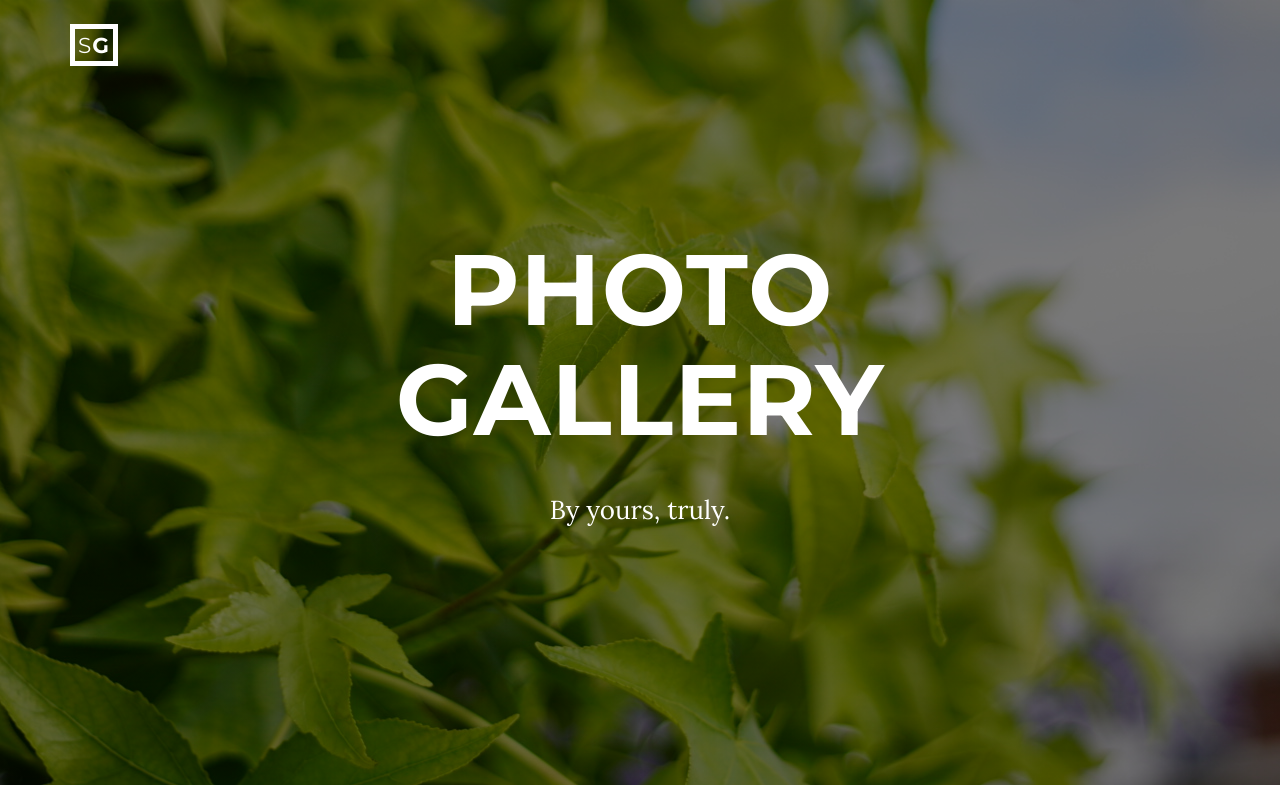
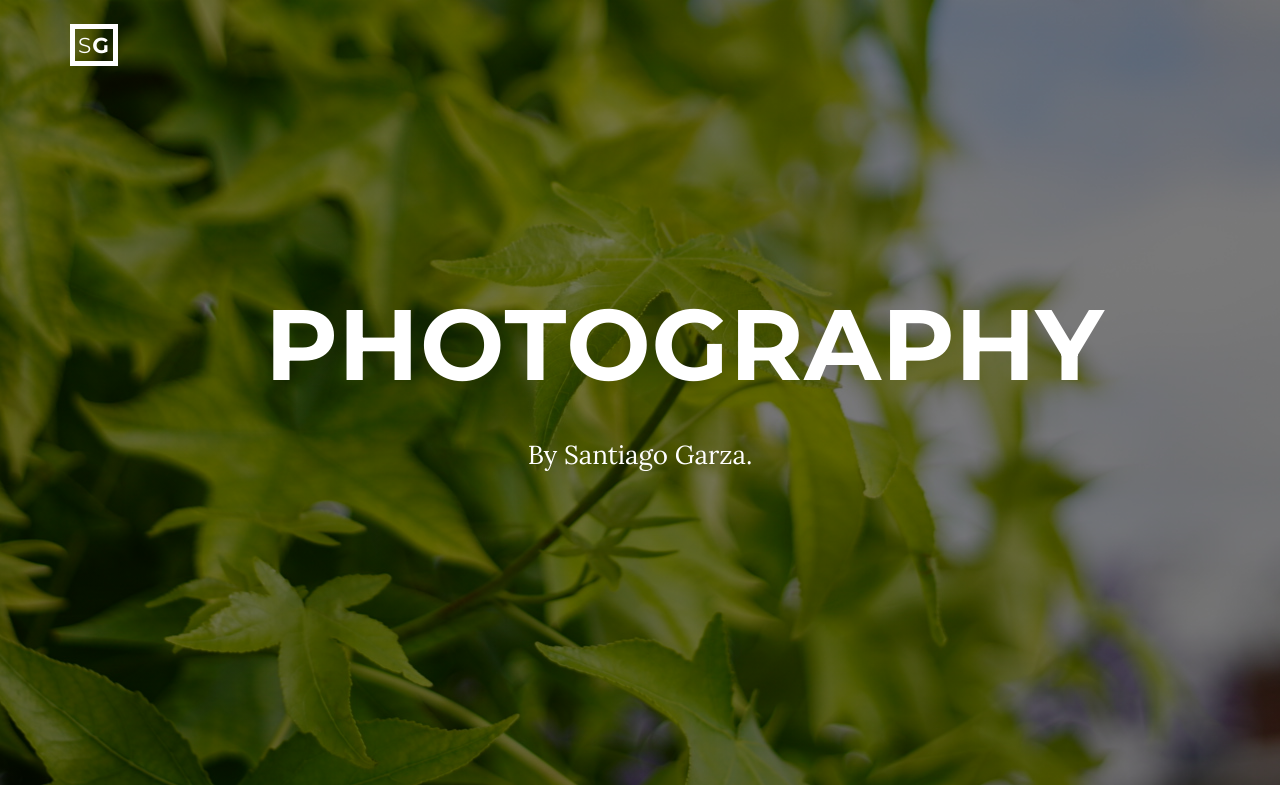
Before and after one commit to sfgarza/sfgarza.github.io, a website: page photos.html in a window 1280 px wide. Shown: the top 785 px of the page. Drawn offline with nearby package versions, Linux system fonts and the light colour scheme.

Commit message:
Small fixes

```diff
--- a/photos.html
+++ b/photos.html
@@ -52,8 +52,8 @@
             <div class="container">
                 <div class="row">
                     <div class="col-md-8 col-md-offset-2">
-                        <h1 class="brand-heading">Photo Gallery</h1>
-                        <p class="intro-text">By yours, truly.</p>
+                        <h1 class="brand-heading">Photography</h1>
+                        <p class="intro-text">By Santiago Garza.</p>
                     </div>
                 </div>
             </div>
```
Also changed, not shown: index.html (+3 -3 lines).
